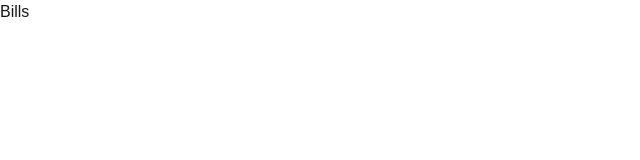
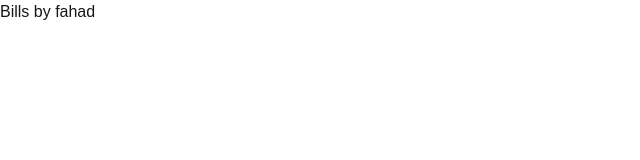
Before and after one commit to mohammadnobin/digital-wallet, a Next.js app: page /bills in a window 1280 px wide. Shown: the top 160 px of the page, without its empty margins (0-640 px from the left). Built offline with nearby package versions, Linux system fonts and the light colour scheme.

Commit message:
bills modified

```diff
--- a/src/app/bills/page.jsx
+++ b/src/app/bills/page.jsx
@@ -3,7 +3,7 @@ import React from 'react';
 export default function page(props) {
     return (
         <div>
-           Bills
+           Bills by fahad
         </div>
     );
 }
```
